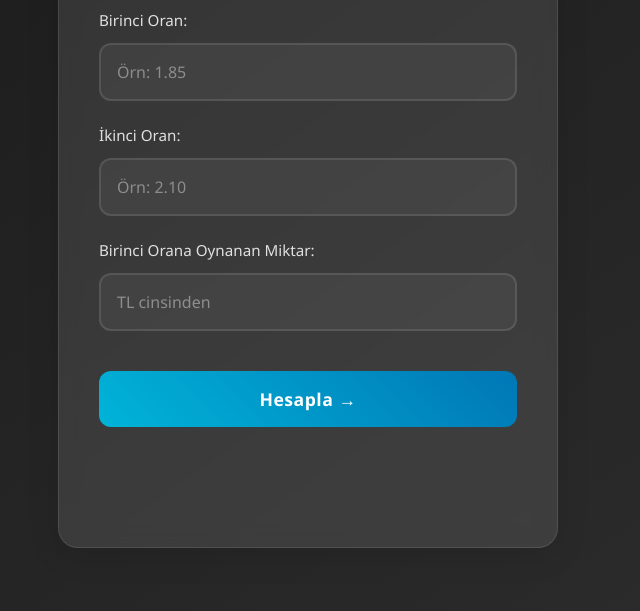
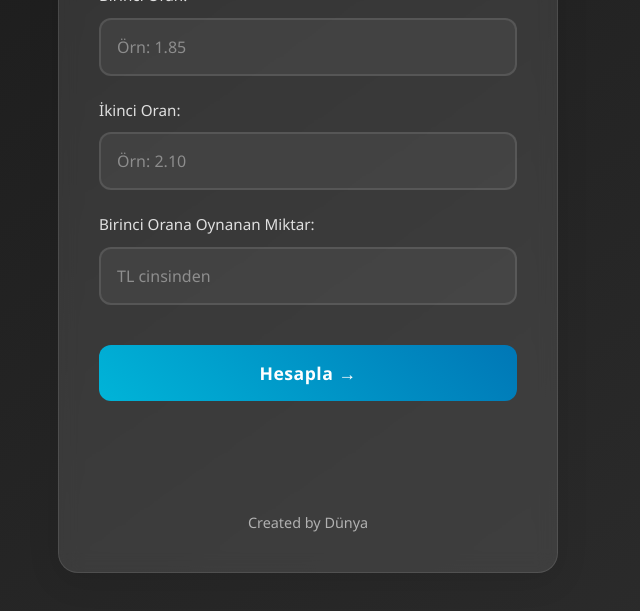
Before and after one commit to caprazlama/caprazlama, a plain HTML site: page index.html in a window 1280 px wide. Shown: the part 179-790 px from the top of the page, without its empty margins (332-972 px from the left). Drawn offline with Linux system fonts and the light colour scheme.

Commit message:
Update index.html

```diff
--- a/index.html
+++ b/index.html
@@ -40,6 +40,7 @@
             width: 90%;
             max-width: 500px;
             border: 1px solid rgba(255, 255, 255, 0.1);
+            position: relative;
         }
 
         label {
@@ -134,6 +135,13 @@
             margin-top: 1rem;
             border: 1px solid rgba(255, 107, 107, 0.2);
         }
+
+        .footer {
+            text-align: center;
+            margin-top: 2rem;
+            font-size: 0.9rem;
+            color: rgba(255, 255, 255, 0.6);
+        }
     </style>
 </head>
 <body>
@@ -151,6 +159,9 @@
         <button onclick="hesapla()">Hesapla →</button>
 
         <div class="result" id="sonuclar"></div>
+
+        <!-- "Created by Dünya" yazısı eklendi -->
+        <p class="footer">Created by Dünya</p>
     </div>
 
     <script>
```
